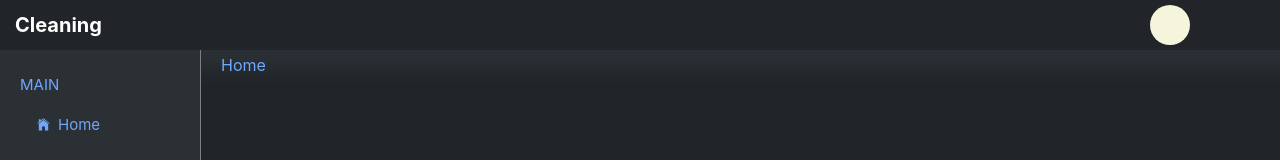
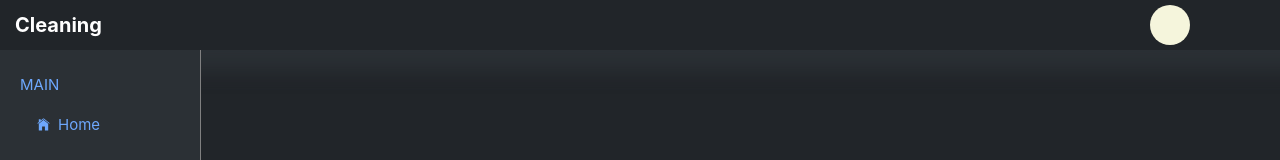
Before and after one commit to Yunieskyauto/cleaning_frontend, a React (Create React App) app: page / in a window 1280 px wide. Shown: the top 160 px of the page. Built offline with nearby package versions, Linux system fonts and the light colour scheme.

Commit message:
navigate to home after sign in

```diff
--- a/src/App.js
+++ b/src/App.js
@@ -10,9 +10,10 @@ import './styles/global.scss'
 import {
   createBrowserRouter,
   RouterProvider,
-  Outlet
+  Outlet,
+  useNavigate
 } from "react-router-dom";
-import { useState } from "react";
+import { useEffect, useState } from "react";
 function App() {
   const [user, setUser] = useState({"firstName": "", "lastName": "", "accessToken": "", "accessLevel": ""})
   const [userName, setUserName] = useState('')
@@ -21,6 +22,12 @@ function App() {
    setUserName(user.firstName + " " + user.lastName)
   }
   const Layout = () => {
+    useEffect(() => {
+     if (user !== undefined) {
+      navigate("/")
+     }
+    }, [user])
+    const navigate = useNavigate();
     return (
       <div className="main">
         <Navbar userName={userName}/>
@@ -29,7 +36,9 @@ function App() {
             <Menu />
           </div>
           <div className="contentContainer">
-            <Outlet />
+            <Outlet context={{
+              userName
+            }}/>
           </div>
         </div>
       </div>
--- a/src/home/Home.tsx
+++ b/src/home/Home.tsx
@@ -1,8 +1,17 @@
-import React from "react"
+import React, { useEffect, useState } from "react"
+import { Link, useNavigate, useOutletContext } from "react-router-dom";
+import "./home.scss"
 export const Home = () => {
+  const { userName } = useOutletContext();
+  const[welcome, setWelcome] = useState("Home")
+  useEffect(() => {
+    if (userName !== "") {
+       setWelcome("Welcome " + userName)
+    }
+  }, [userName])
     return (
         <div className="home">
-          Home
+          {welcome}
         </div>
     )
 }
--- /dev/null
+++ b/src/home/home.scss
@@ -0,0 +1,7 @@
+.home {
+    width: 100%;
+    height: 100%;
+    display: flex;
+    justify-content: center;
+    align-items: center;
+}
```
